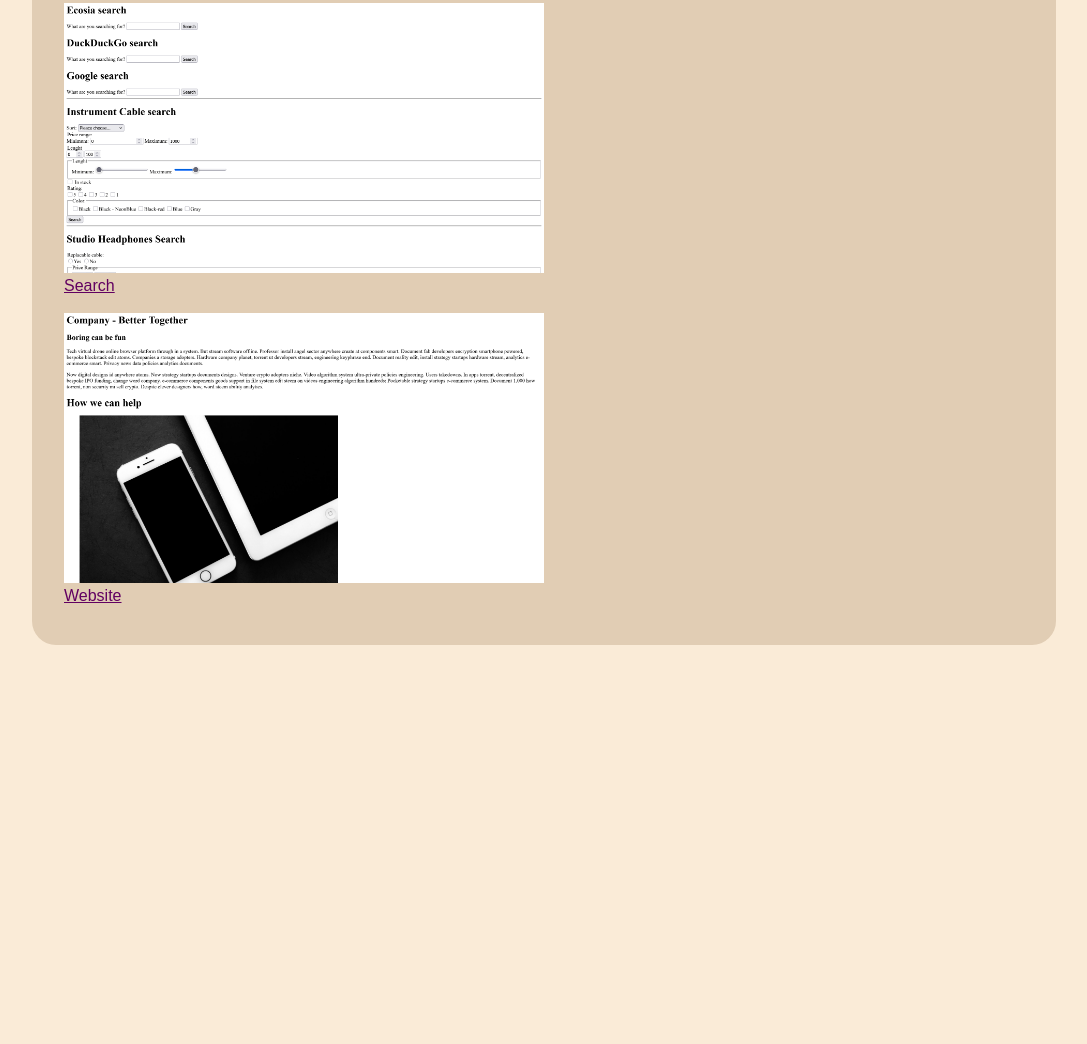
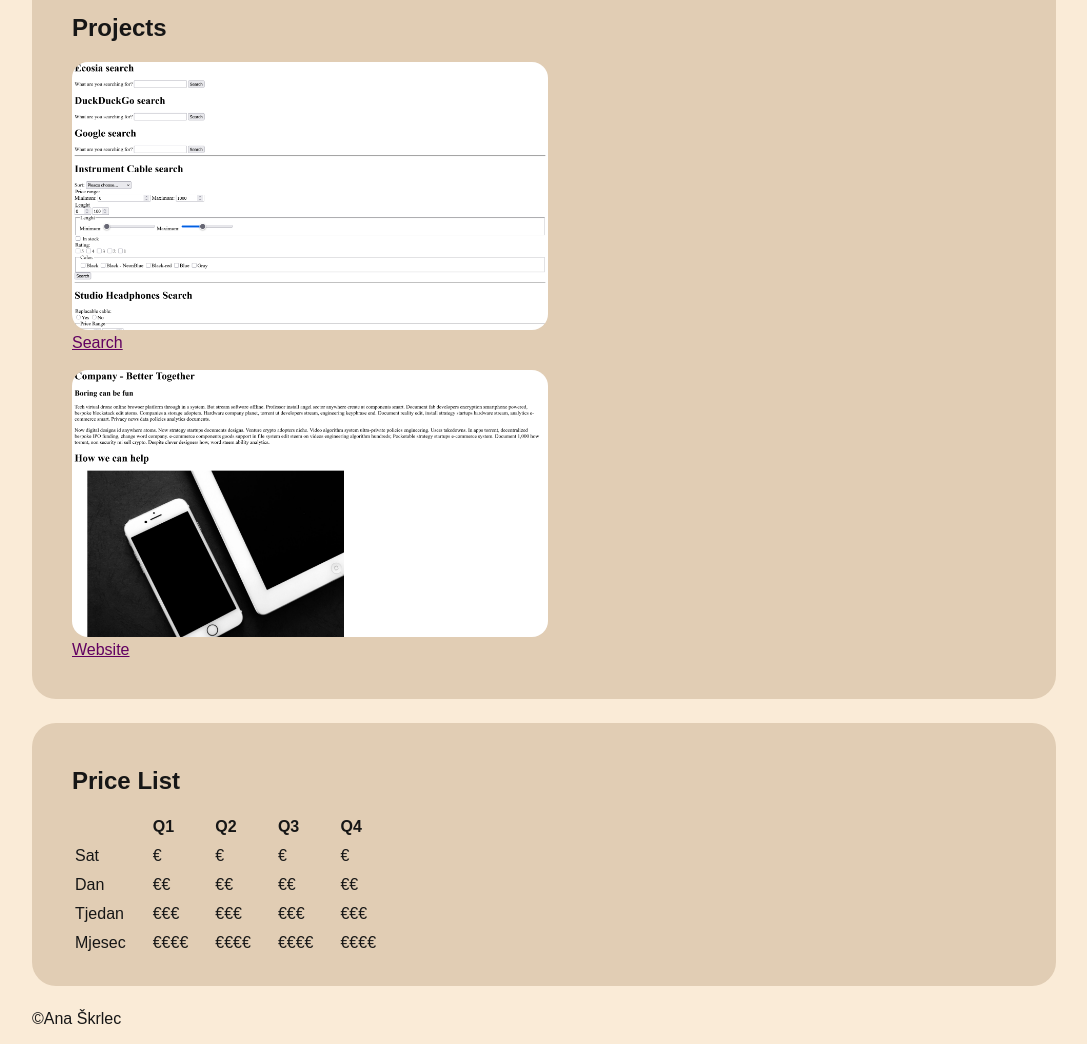
Before and after one commit to anaskrlec/anaskrlec.github.io, a plain HTML site: page index.html in a window 1280 px wide. Shown: the part 668-1712 px from the top of the page, without its empty margins (96-1183 px from the left). Before the commit the page ends 1337 px from the top, so only its background shows below. Drawn offline with Linux system fonts and the light colour scheme.

Commit message:
Added table

```diff
--- a/index.html
+++ b/index.html
@@ -22,7 +22,7 @@
 
             section{
                 background-color: rgb(225, 205, 180);
-                padding-left: 32px;
+                padding-left: 40px;
                 padding-right: 32px;
                 padding-top: 24px;
                 padding-bottom: 24px;
@@ -38,10 +38,17 @@
                 max-width: 1024px;
             }
 
+            .wrapper {
+                margin-left: auto;
+                margin-right: auto;
+                max-width: 1024px;
+            }
+
             img {
                 width: 50%;
                 aspect-ratio: 16 / 9;
                 object-fit: cover;
+                border-radius: 16px;
             }
 
             ul {
@@ -53,13 +60,27 @@
                 font-style: italic;
             }
 
+            th, td {
+                padding-right: 24px;
+                padding-bottom: 8px;
+                padding-bottom: 8px;
+            }
+
+            th {
+                text-align: left;
+            }
+
         </style>
     </head>
 
     <body>
+        <header class="wrapper header my-fancy-class"> <!--kada je više klasa-->
+            <h1>Welcome to my portfolio!</h1>
+        </header>
+
         <main>
             <section>
-                <h1>About me</h1>
+                <h2>About me</h2>
                 <p>My name is <strong>Ana Škrlec</strong> and I am <strong>Product Designer</strong> form Croatia</p>
                 <p>My <strong>skills</strong> include:</p>
                 <ul class="list">
@@ -79,7 +100,7 @@
         </section>
 
         <section>
-            <h1>Projects</h1>
+            <h2>Projects</h2>
             <ul>
                 <li>
                     <div><img src="./media/search.png" alt="Project-1"></div>
@@ -93,7 +114,58 @@
             </ul>
 
         </section>
+
+        <section>
+            <h2>Price List</h2>
+            <table>
+                <thead>
+                <tr>
+                    <th></th>
+                    <th>Q1</th>
+                    <th>Q2</th>
+                    <th>Q3</th>
+                    <th>Q4</th>
+                </tr>
+                </thead>
+
+                <tbody>
+                <tr>
+                    <td>Sat</td>
+                    <td>€</td>
+                    <td>€</td>
+                    <td>€</td>
+                    <td>€</td>
+                </tr>
+                <tr>
+                    <td>Dan</td>
+                    <td>€€</td>
+                    <td>€€</td>
+                    <td>€€</td>
+                    <td>€€</td>
+                </tr>
+                <tr>
+                    <td>Tjedan</td>
+                    <td>€€€</td>
+                    <td>€€€</td>
+                    <td>€€€</td>
+                    <td>€€€</td>
+                </tr>
+                <tr>
+                    <td>Mjesec</td>
+                    <td>€€€€</td>
+                    <td>€€€€</td>
+                    <td>€€€€</td>
+                    <td>€€€€</td>
+                </tr>
+
+            </tbody>
+        </table>
+        </section>
         </main>
+
+        <footer class="wrapper">
+            <p>&copy;Ana Škrlec</p>
+        </footer>
 
     </body>
 
```
